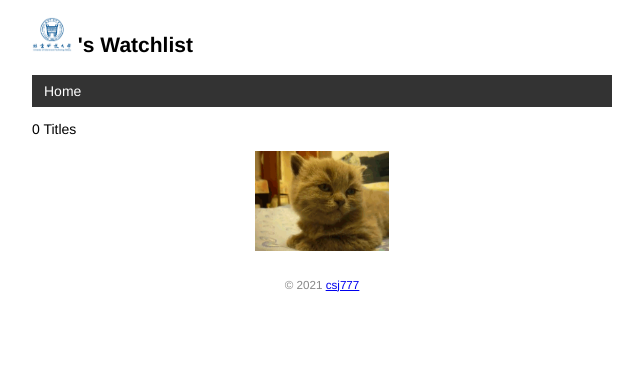
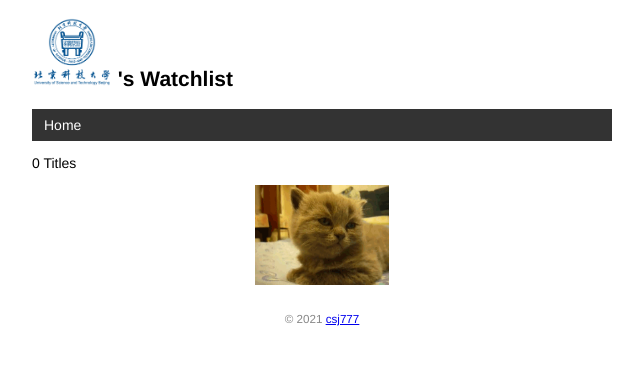
Before and after one commit to csj777/watchlist, a Flask app: page / in a window 1280 px wide. Shown: the top 365 px of the page, without its empty margins (318-961 px from the left). Run offline with Flask 2, Linux system fonts and the light colour scheme; data that the repository does not hold is empty.

Commit message:
解决cache导致css无法实时更新的问题

```diff
--- a/app.py
+++ b/app.py
@@ -1,5 +1,6 @@
 from flask import Flask, render_template
 from flask_sqlalchemy import SQLAlchemy
+from datetime import timedelta
 import os
 import sys
 import click
@@ -10,6 +11,8 @@
 else:
     prefix = 'sqlite:////'
 app = Flask(__name__)
+# 设置静态文件缓存过期时间
+app.config['SEND_FILE_MAX_AGE_DEFAULT'] = timedelta(seconds=1)
 app.config['SQLALCHEMY_DATABASE_URI'] = prefix + os.path.join(
     app.root_path, 'data.db')
 app.config['SQLALCHEMY_TRACK_MODIFICATIONS'] = False  # 关闭对模型修改的监控
--- a/createTable.py
+++ /dev/null
@@ -1,6 +0,0 @@
-from app import User, Movie, db
-
-user = User(name='csj')
-m1 = Movie(title='Lemo',year='1996')
-m2 = Movie(title='Mahjong', year='1996')
-db.session
--- a/static/css/style.css
+++ b/static/css/style.css
@@ -45,7 +45,8 @@
 /* 头像 */
 
 .avatar {
-    width: 40px;
+    width: 80px;
+    height: auto;
 }
 
 /* 电影列表 */
--- a/templates/base.html
+++ b/templates/base.html
@@ -13,7 +13,7 @@
 
 <body>
     <h2>
-        <img alt="Avatar" class="avatar" src="{{ url_for('static', filename='images/avapic.png') }}">
+        <img alt="Avatar" class="avatar" src="{{ url_for('static', filename='images/avatar.png') }}">
         {{ user.name }}'s Watchlist
     </h2>
     <nav>
```
Also changed, not shown: static/images/avatar.png (renamed from static/images/avapic.png).
